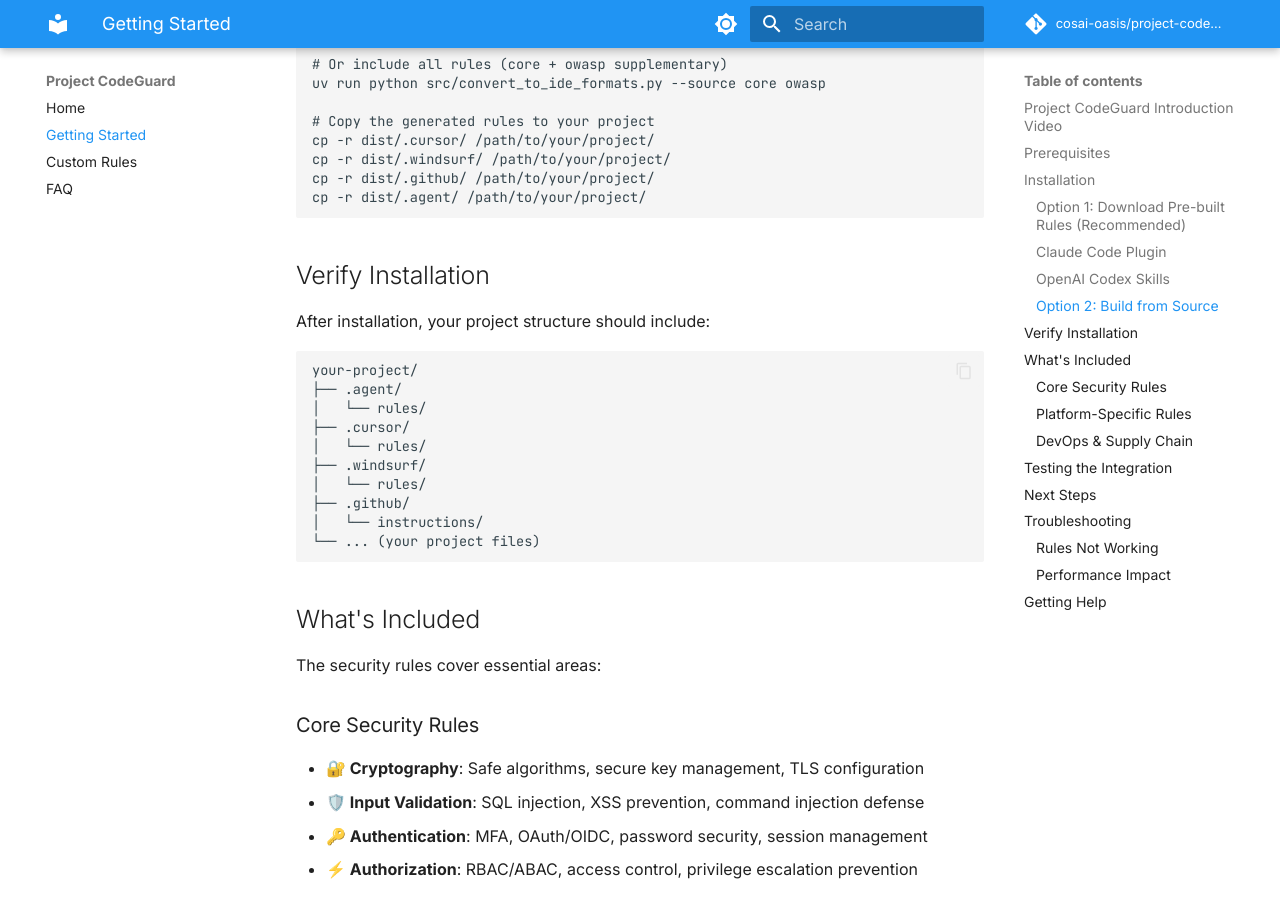
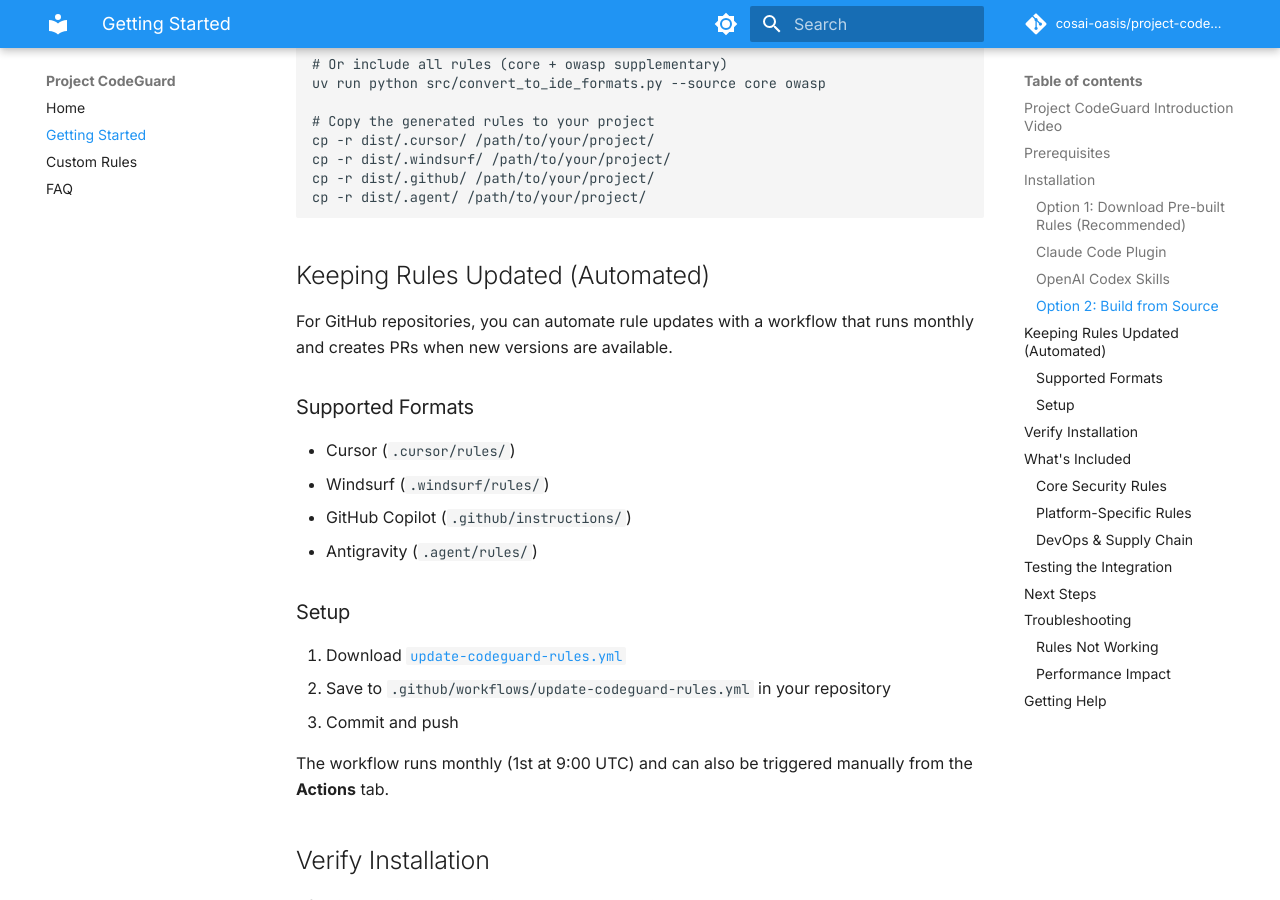
Before and after one commit to cosai-oasis/project-codeguard, an MkDocs documentation site: the page built from docs/getting-started.md, in a window 1280 px wide and 900 px high, scrolled down 3300 px. Built offline with MkDocs 1.6.1 and Material for MkDocs 9.7.7, drawn with Linux system fonts in a browser that asks for light colours; comment, search, counter and statistics services are not loaded.

Commit message:
Add automated rules update workflow with documentation

````diff
--- a/docs/getting-started.md
+++ b/docs/getting-started.md
@@ -136,6 +136,25 @@
 cp -r dist/.agent/ /path/to/your/project/
 ```
 
+## Keeping Rules Updated (Automated)
+
+For GitHub repositories, you can automate rule updates with a workflow that runs monthly and creates PRs when new versions are available.
+
+### Supported Formats
+
+- Cursor (`.cursor/rules/`)
+- Windsurf (`.windsurf/rules/`)
+- GitHub Copilot (`.github/instructions/`)
+- Antigravity (`.agent/rules/`)
+
+### Setup
+
+1. Download [`update-codeguard-rules.yml`](https://raw.githubusercontent.com/cosai-oasis/project-codeguard/main/.github/workflows/update-codeguard-rules.yml)
+2. Save to `.github/workflows/update-codeguard-rules.yml` in your repository
+3. Commit and push
+
+The workflow runs monthly (1st at 9:00 UTC) and can also be triggered manually from the **Actions** tab.
+
 ## Verify Installation
 
 After installation, your project structure should include:
````
Also changed, not shown: 1 other file.
